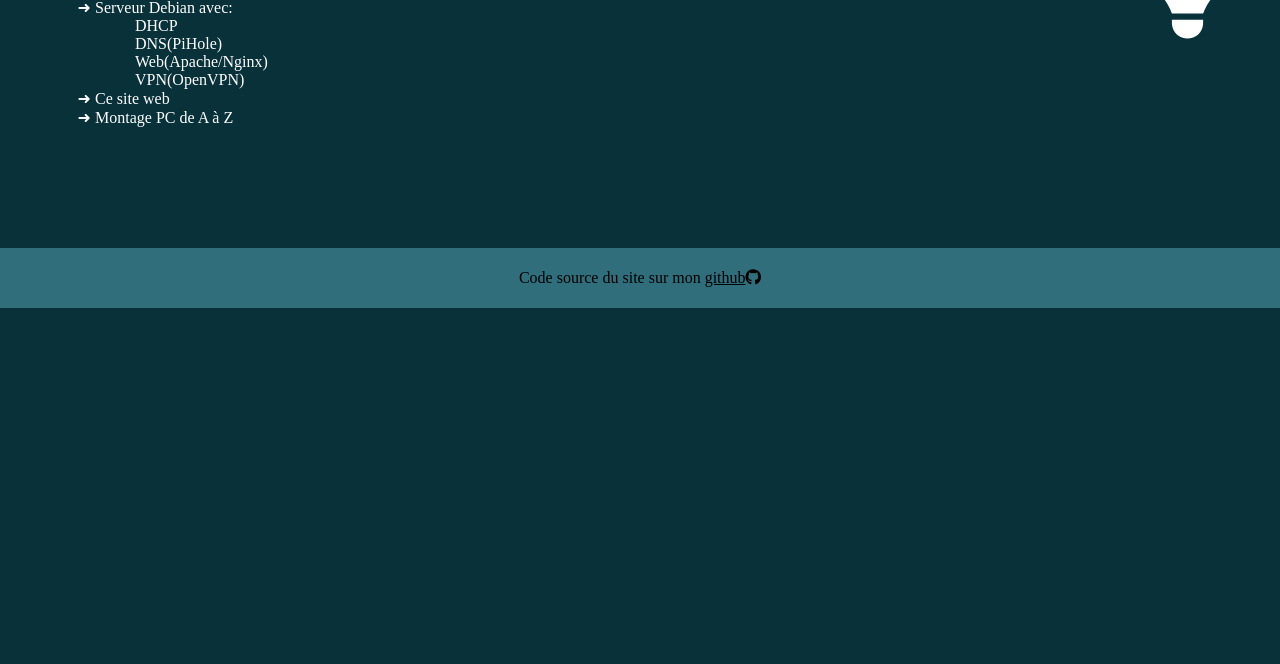
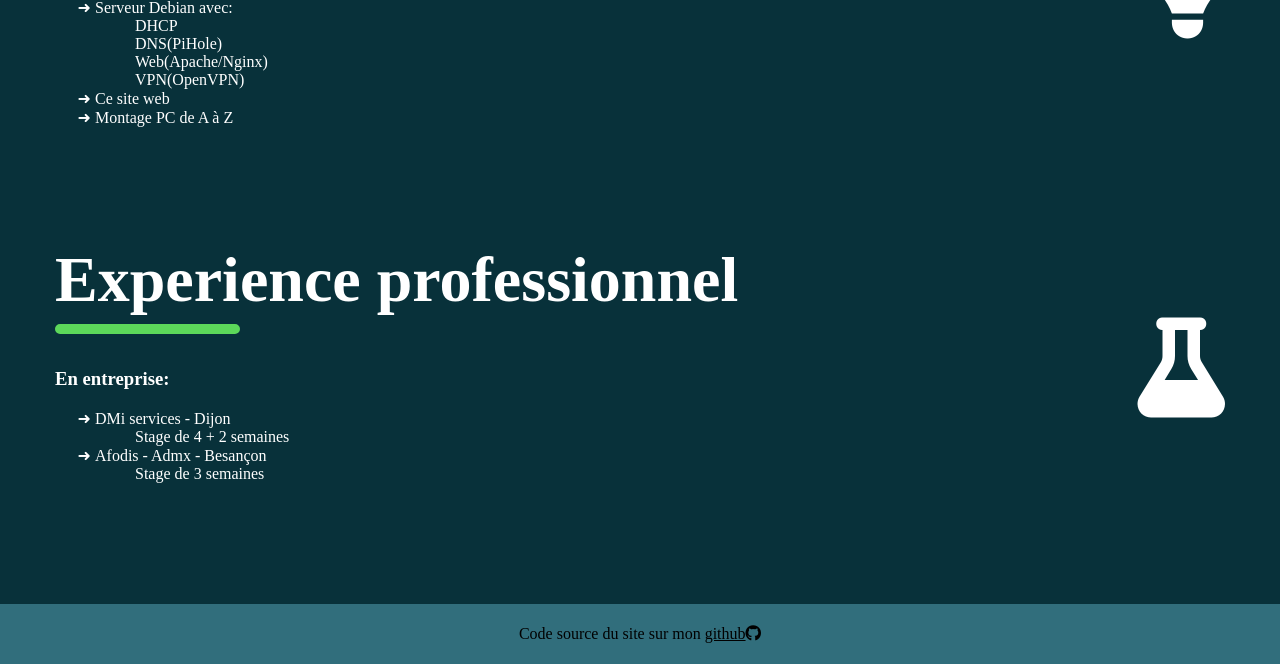
Before and after one commit to Benjiiben53/Portfolio, a PHP site: page /page/competences.php in a window 1280 px wide. Shown: the part 646-1310 px from the top of the page. Before the commit the page ends 954 px from the top, so only its background shows below. Run offline with PHP 8.4, Linux system fonts and the light colour scheme.

Commit message:
Le petit favicon car ça sert à rien ;)

```diff
--- a/index.php
+++ b/index.php
@@ -4,6 +4,7 @@
 <head>
     <meta charset="UTF-8" />
     <title>Page d'accueil</title>
+    <link rel="icon" type="image/x-icon" href="./src/images/favicon.jpg">
     <link rel="stylesheet" href="./styles/style.css" />
     <link rel="stylesheet" href="./styles/index.css" />
     <!-- FONT AWESOME -->
--- a/page/a-propos.php
+++ b/page/a-propos.php
@@ -4,6 +4,7 @@
 <head>
     <meta charset="UTF-8" />
     <title>Page d'acceuil</title>
+    <link rel="icon" type="image/x-icon" href="../src/images/favicon.jpg">
     <link rel="stylesheet" href="../styles/style.css" />
     <link rel="stylesheet" href="../styles/competences.css" />
     <link rel="stylesheet" href="../styles/a-propos.css" />
--- a/page/competences.php
+++ b/page/competences.php
@@ -4,6 +4,7 @@
 <head>
     <meta charset="UTF-8" />
     <title>Page d'accueil</title>
+    <link rel="icon" type="image/x-icon" href="../src/images/favicon.jpg">
     <link rel="stylesheet" href="../styles/style.css" />
     <link rel="stylesheet" href="../styles/competences.css" />
     <!-- FONT AWESOME -->
@@ -38,18 +39,39 @@
                     <hr class="separator" style>
                     <h3>Projet personnel</h3>
                     <ul>
-                        <li>Serveur Debian avec:</li>
+                        <li>
+                            Serveur Debian avec:
                             <ul>
                                 <ol>DHCP</ol>
                                 <ol>DNS(PiHole)</ol>
                                 <ol>Web(Apache/Nginx)</ol>
                                 <ol>VPN(OpenVPN)</ol>
                             </ul>
+                        </li>
                         <li>Ce site web</li>
                         <li>Montage PC de A à Z</li>
                     </ul>
                 </div>
                 <div class="image"><i class="fa-solid fa-lightbulb"></i></div>
+            </article>
+
+            <article>
+                <div class="text">
+                    <h2 id="Projet informatique">Experience professionnel</h2>
+                    <hr class="separator" style>
+                    <h3>En entreprise:</h3>
+                    <ul>
+                        <li>DMi services - Dijon</li>
+                        <ul>
+                            <ol>Stage de 4 + 2 semaines</ol>
+                        </ul>
+                        <li>Afodis - Admx - Besançon</li>
+                        <ul>
+                            <ol>Stage de 3 semaines</ol>
+                        </ul>
+                    </ul>
+                </div>
+                <div class="image"><i class="fa-solid fa-flask"></i></div>
             </article>
         </div>
     </div>
--- a/page/contact.php
+++ b/page/contact.php
@@ -4,6 +4,7 @@
 <head>
     <meta charset="UTF-8" />
     <title>Page d'acceuil</title>
+    <link rel="icon" type="image/x-icon" href="../src/images/favicon.jpg">
     <link rel="stylesheet" href="../styles/style.css">
     <link rel="stylesheet" href="../styles/contact.css">
     <!-- FONT AWESOME -->
--- a/page/cv.php
+++ b/page/cv.php
@@ -4,6 +4,7 @@
 <head>
     <meta charset="UTF-8" />
     <title>Page d'acceuil</title>
+    <link rel="icon" type="image/x-icon" href="../src/images/favicon.jpg">
     <link rel="stylesheet" href="../styles/style.css" />
     <link rel="stylesheet" href="../styles/cv.css" />
     <!-- FONT AWESOME -->
```
Also changed, not shown: src/images/favicon.jpg (renamed from src/images/photo.jpg), src/images/not-found.png (renamed from src/images/favicon.png). Lines whose indentation alone changed are shown as unchanged.
